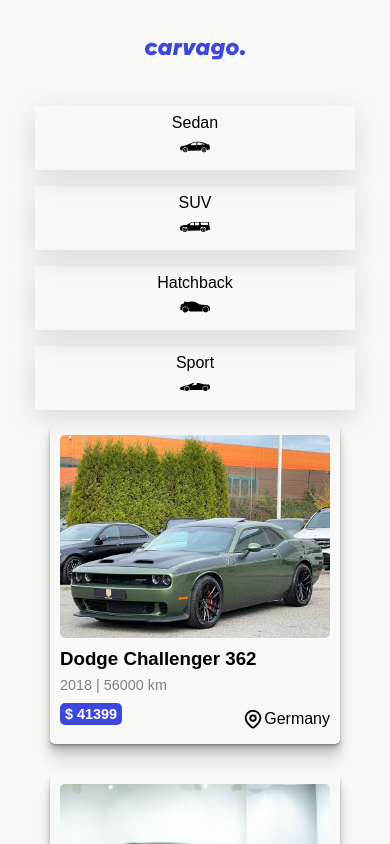
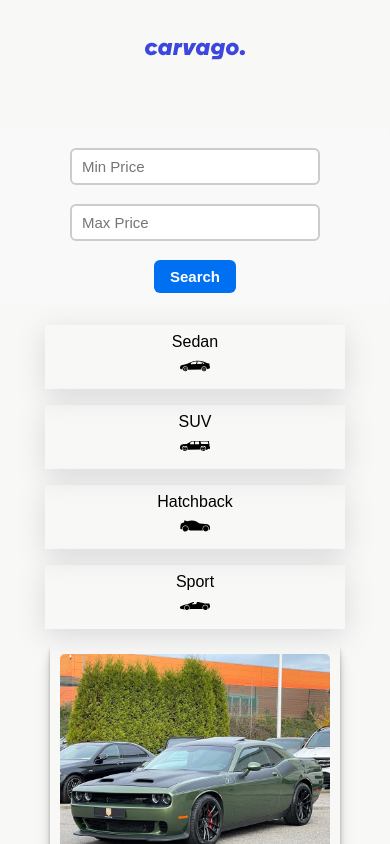
Before and after one commit to AlirezaJahangiri/carvago-simiulation, a Next.js app: page /cars in a window 390 px wide. Shown: the top 844 px of the page. Built offline with nearby package versions, Linux system fonts and the light colour scheme.

Commit message:
create ui of searchBar

```diff
--- a/components/module/Categories.module.css
+++ b/components/module/Categories.module.css
@@ -23,9 +23,9 @@
 @media (max-width: 640px) {
   .container {
     flex-wrap: wrap;
-    margin: 0 1rem;
+    margin: 0 2rem;
   }
   .container div {
-    width: 320px;
+    width: 300px;
   }
 }
--- /dev/null
+++ b/components/module/SearchBar.js
@@ -0,0 +1,26 @@
+import styles from "./SearchBar.module.css";
+function SearchBar() {
+  return (
+    <div className={styles.container}>
+      <div className={styles.searchBarContainer}>
+        <input
+          type="number"
+          placeholder="Min Price"
+          className={styles.priceInput}
+        />
+
+        <span className={styles.seperator}>—</span>
+
+        <input
+          type="number"
+          placeholder="Max Price"
+          className={styles.priceInput}
+        />
+      </div>
+
+      <button className={styles.searchBtn}>Search</button>
+    </div>
+  );
+}
+
+export default SearchBar;
--- /dev/null
+++ b/components/module/SearchBar.module.css
@@ -0,0 +1,67 @@
+.container {
+  display: flex;
+  align-items: center;
+  gap: 10px;
+  background: #f9f9f9;
+  padding: 12px 16px;
+  border-radius: 10px;
+  box-shadow: rgba(50, 50, 93, 0.25) 0px 6px 12px -2px,
+    rgba(0, 0, 0, 0.3) 0px 3px 7px -3px;
+  max-width: 500px;
+  margin: 20px auto;
+  font-family: sans-serif;
+  justify-content: space-between;
+}
+
+.priceInput {
+  width: 100px;
+  padding: 8px 10px;
+  border: 2px solid #ccc;
+  border-radius: 6px;
+  font-size: 15px;
+  transition: border-color 0.3s ease;
+}
+
+.priceInput:focus {
+  border-color: #0070f3;
+  outline: none;
+}
+
+.separator {
+  font-size: 18px;
+  color: #555;
+}
+
+.searchBtn {
+  padding: 8px 16px;
+  background-color: #0070f3;
+  color: white;
+  border: none;
+  border-radius: 6px;
+  font-weight: bold;
+  font-size: 15px;
+  cursor: pointer;
+  transition: background-color 0.3s ease;
+}
+
+.searchBtn:hover {
+  background-color: #0059c1;
+}
+
+@media (max-width: 640px) {
+  .container {
+    flex-direction: column;
+    box-shadow: none;
+  }
+  .searchBarContainer {
+    flex-direction: column;
+    display: flex;
+  }
+  .seperator {
+    display: none;
+  }
+  .priceInput {
+    margin: 0.6rem 0;
+    width: 250px;
+  }
+}
--- a/pages/cars/index.js
+++ b/pages/cars/index.js
@@ -1,10 +1,12 @@
 import Categories from "@/components/module/Categories";
+import SearchBar from "@/components/module/SearchBar";
 import CarsPage from "@/components/templates/CarsPage";
 import carsData from "@/data/carsData";
 
 function Cars() {
   return (
     <div>
+      <SearchBar />
       <Categories />
       <CarsPage data={carsData} />
     </div>
```
